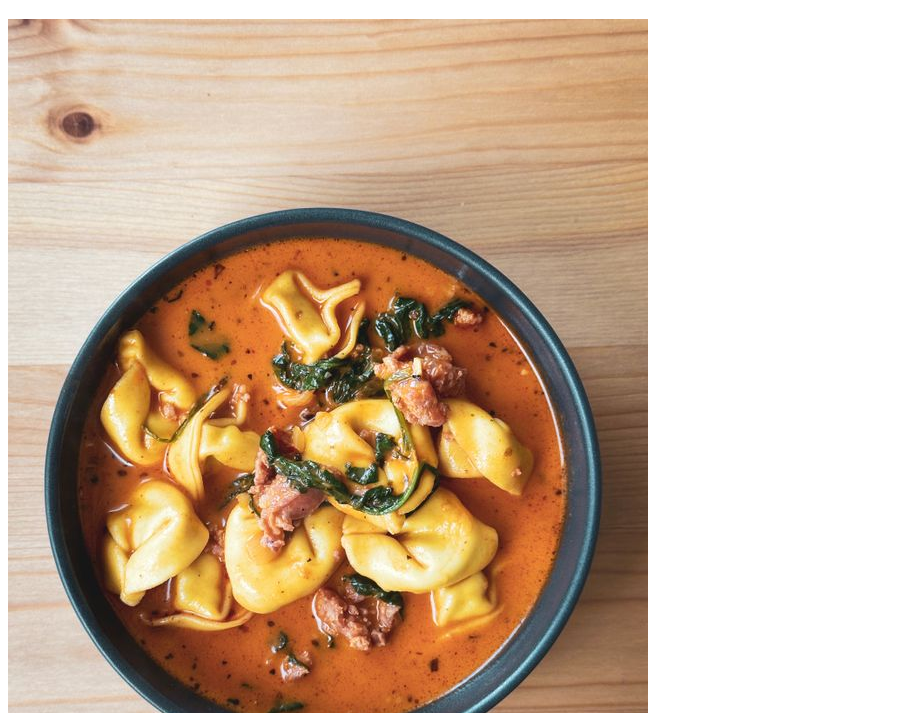
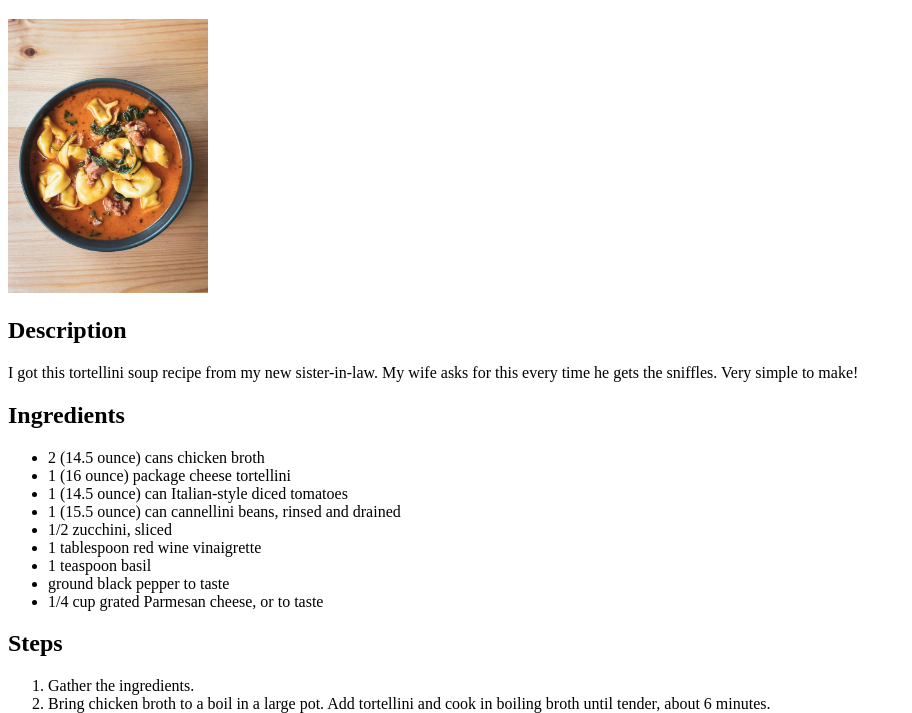
Before and after one commit to normansutatyo-debug/odin-recipes, a plain HTML site: page recipes/soup.html in a window 1280 px wide. Shown: the part 87-800 px from the top of the page, without its empty margins (0-912 px from the left). Drawn offline with Linux system fonts and the light colour scheme.

Commit message:
Create soup recipe

```diff
--- a/recipes/soup.html
+++ b/recipes/soup.html
@@ -15,23 +15,34 @@
 
     <h1>Simple Tortellini Soup</h1>
 
-    <img src="../pictures/soup.jpg">
+    <img src="../pictures/soup.jpg" width="200">
 
     <h2>Description</h2>
-    <p>Lorem, ipsum dolor sit amet consectetur adipisicing elit. Omnis deleniti, cupiditate tenetur dolores, labore
-        pariatur aliquam voluptatibus earum quam fuga id, deserunt facere sunt sed quod quo aspernatur! Deleniti,
-        asperiores.</p>
+    <p>I got this tortellini soup recipe from my new sister-in-law. My wife asks for this
+        every time he gets the sniffles. Very simple to make!</p>
 
     <h2>Ingredients</h2>
     <ul>
-        <li>Foo</li>
-        <li>Bar</li>
+        <li>2 (14.5 ounce) cans chicken broth</li>
+        <li>1 (16 ounce) package cheese tortellini</li>
+        <li>1 (14.5 ounce) can Italian-style diced tomatoes</li>
+        <li>1 (15.5 ounce) can cannellini beans, rinsed and drained</li>
+        <li>1/2 zucchini, sliced</li>
+        <li>1 tablespoon red wine vinaigrette</li>
+        <li>1 teaspoon basil</li>
+        <li>ground black pepper to taste</li>
+        <li>1/4 cup grated Parmesan cheese, or to taste</li>
     </ul>
 
     <h2>Steps</h2>
     <ol>
-        <li>Foo</li>
-        <li>Bar</li>
+        <li>Gather the ingredients.</li>
+        <li>Bring chicken broth to a boil in a large pot. Add tortellini and cook in boiling
+            broth until tender, about 6 minutes.</li>
+        <li>Stir tomatoes, beans, zucchini, red wine vinaigrette, basil, and black pepper into
+            broth; cook until zucchini is tender, about 6 minutes more.</li>
+        <li>Top with Parmesan cheese to serve</li>
+
     </ol>
     <script src="" async defer></script>
 </body>
```
